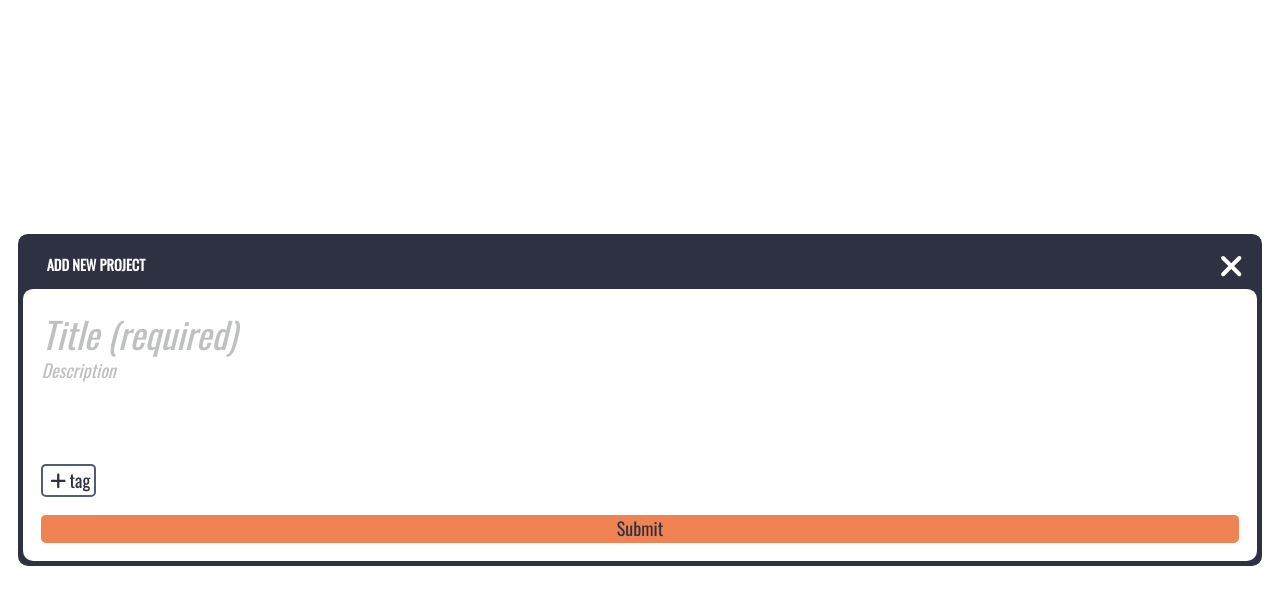
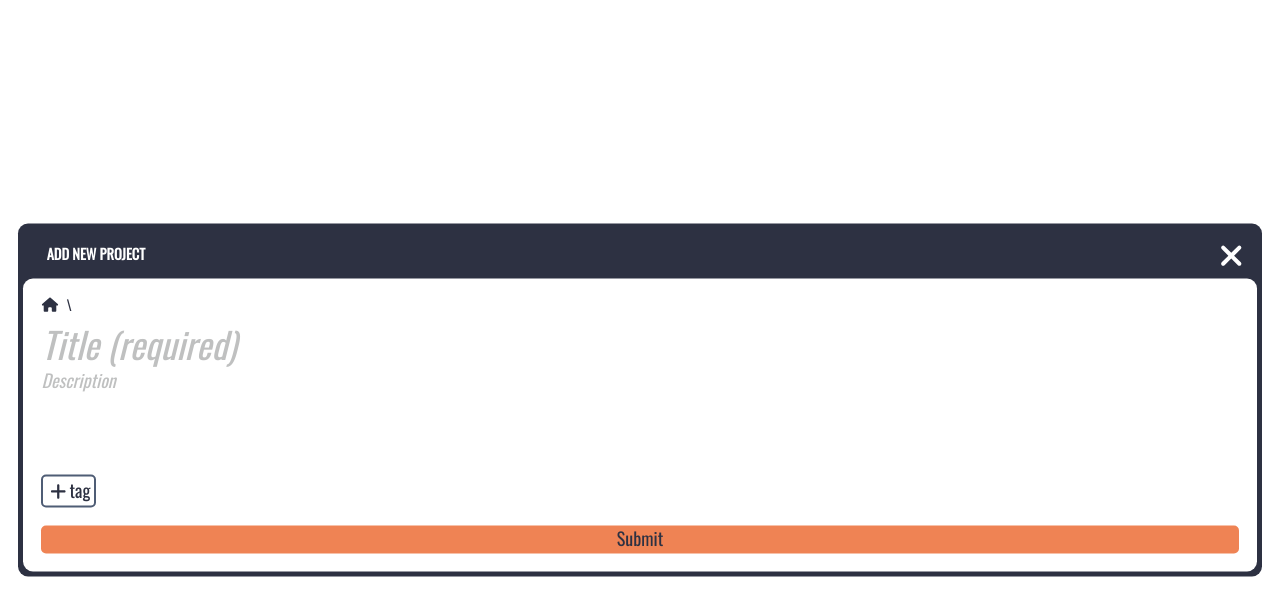
Before and after one commit to frarosset/todo-list, a website built with webpack: page src/index.html in a window 1280 px wide. Both pictures are taken after a click on the button 1201 px from the left and 355 px from the top of the page. Built offline with nearby package versions, Linux system fonts and the light colour scheme; what pubsub-js, webfontloader would draw is missing.

Commit message:
Add current path to baseFormDomComponent dialog
The path cannot be edited.

```diff
--- a/src/index.css
+++ b/src/index.css
@@ -497,6 +497,7 @@ body > main {
 .todo-mini-div__path-ul {
   justify-self: start;
   display: flex;
+  justify-content: flex-start;
   gap: 0 0.5em;
   flex-wrap: wrap;
 }
@@ -572,6 +573,24 @@ body > main {
   display: flex;
   flex-direction: column;
   gap: var(--base-list-padding);
+}
+
+.todo-form-dialog__path-div,
+.project-form-dialog__path-div,
+.note-form-dialog__path-div {
+  font-size: var(--base-path-fontsize);
+  justify-self: start;
+  display: flex;
+  justify-content: flex-start;
+  gap: 0 0.5em;
+  flex-wrap: wrap;
+  margin-bottom: 0.25em;
+}
+
+.todo-form-dialog__path-div svg,
+.project-form-dialog__path-div svg,
+.note-form-dialog__path-div svg {
+  vertical-align: baseline;
 }
 
 .project-form-dialog__submit-btn,
--- a/src/js-modules/dom/baseFormDomComponent.js
+++ b/src/js-modules/dom/baseFormDomComponent.js
@@ -6,8 +6,12 @@ import {
   initTextArea,
   initH2,
   initInput,
+  initP,
 } from "../../js-utilities/commonDomComponents.js";
-import { deleteElement } from "../../js-utilities/commonDomUtilities.js";
+import {
+  deleteElement,
+  removeDescendants,
+} from "../../js-utilities/commonDomUtilities.js";
 // import { isToday, isThisYear } from "date-fns";
 import { uiIcons } from "./uiIcons.js";
 
@@ -17,8 +21,8 @@ export default class baseFormDomComponent {
   static cssClass = {
     header: `header`,
     content: `content`,
-    // pathUl: `path-ul`,
-    // pathLi: `path-li`,
+    pathDiv: `path-div`,
+    pathItem: `path-item`,
     dialogTitleH2: `title-h2`,
     newTagBtn: "new-tag-btn",
     tagsUl: `tags-ul`,
@@ -68,8 +72,10 @@ export default class baseFormDomComponent {
       this.action = "edit";
       // fill the form input with the data
       this.setDataToEdit(obj);
+      this.setPathDiv(obj);
     } else {
       this.action = "add";
+      this.setPathDiv(obj.parent);
     }
     this.setDialogTitle();
   }
@@ -146,6 +152,48 @@ export default class baseFormDomComponent {
     return submitBtn;
   }
 
+  initPathDiv() {
+    this.pathDiv = initDiv(this.getCssClass("pathDiv"));
+    return this.pathDiv;
+  }
+
+  setPathDiv(obj) {
+    const initItem = (icon, label, obj) => {
+      const cssItemClass = this.getCssClass("pathItem");
+
+      const item = initP(cssItemClass, icon, "", label);
+      const separator = initP(cssItemClass, null, "", `\\`);
+
+      if (obj) {
+        switch (obj.type) {
+          case "P":
+            item.style.fontWeight = "bold";
+            break;
+          case "N":
+            item.style.fontStyle = "italic";
+            break;
+          case "T":
+          default:
+        }
+      }
+
+      this.pathDiv.append(item);
+      this.pathDiv.append(separator);
+    };
+
+    // Add label to home page
+    initItem(uiIcons.home, "", null);
+
+    // Add label to each ancestor
+    if (obj) {
+      const path = obj.path;
+      if (this.action == "add") {
+        path.push(obj);
+      }
+      path.map((obj) => initItem(null, `${obj.title}`, obj));
+    }
+  }
+
   initForm() {
     const form = document.createElement("form");
     form.classList.add(this.getCssClass("form"));
@@ -160,6 +208,7 @@ export default class baseFormDomComponent {
     const tagsList = this.initTagsList();
     this.tagsList = tagsList;
 
+    form.appendChild(this.initPathDiv());
     form.appendChild(this.input.title);
     form.appendChild(this.input.description);
     form.appendChild(tagsList);
@@ -209,6 +258,8 @@ export default class baseFormDomComponent {
     const tagsListChildren = [...this.tagsList.children];
     const liTags = tagsListChildren.splice(1, tagsListChildren.length - 1);
     liTags.forEach((li) => deleteElement(li));
+
+    removeDescendants(this.pathDiv);
 
     this.action = null;
     this.obj = null;
```
